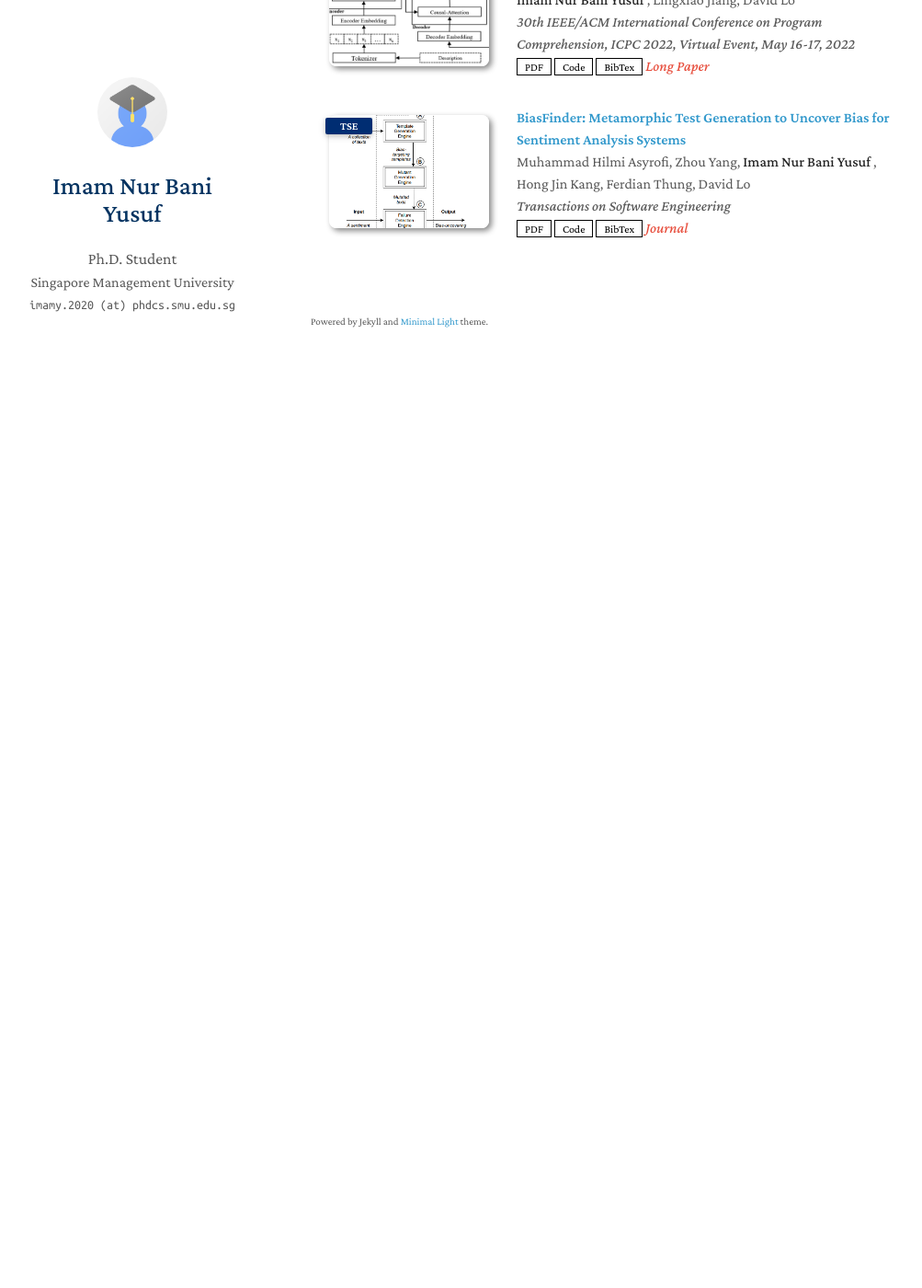
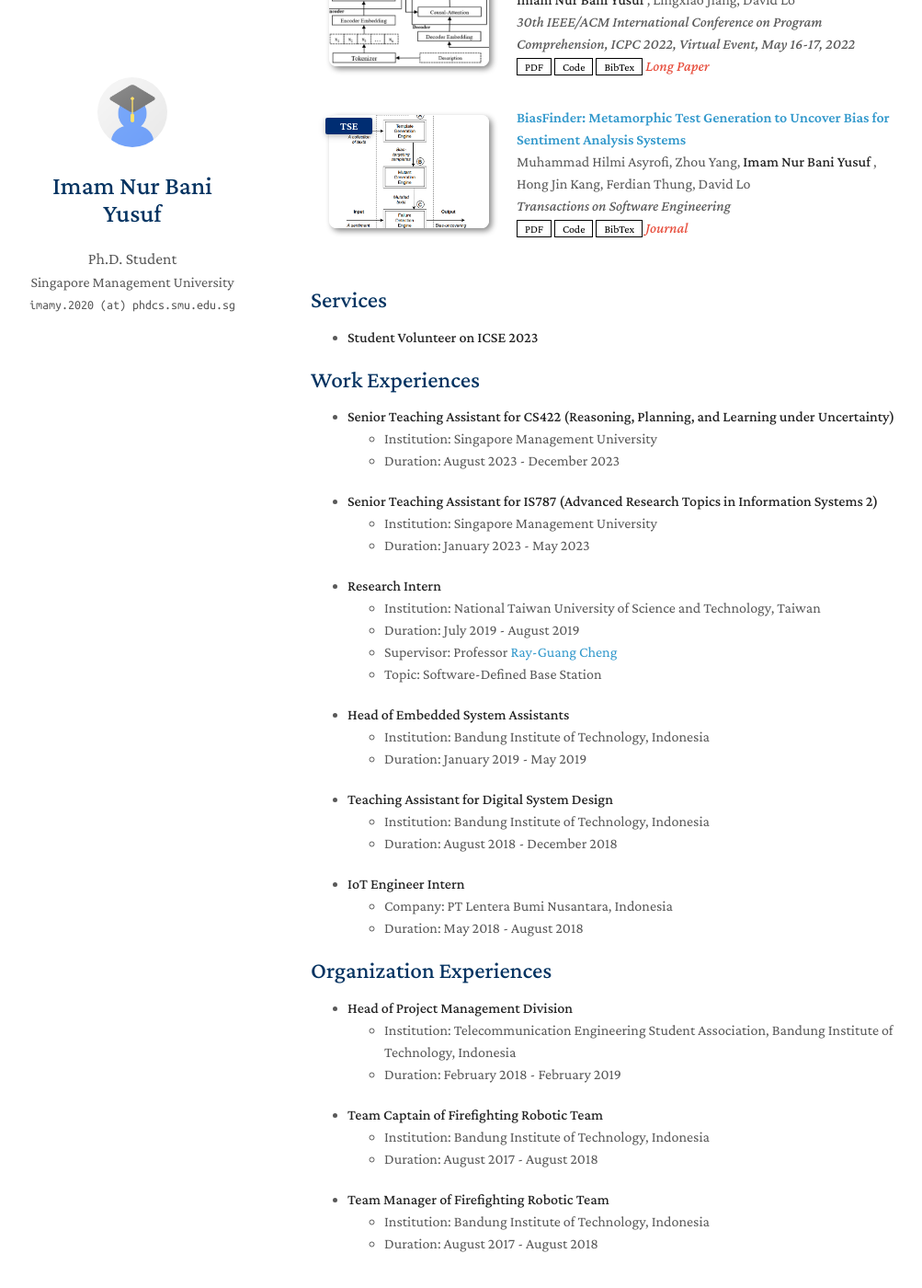
Before and after one commit to imamnurby/imamnurby.github.io, a Jekyll site: the page built from index.md, in a window 1280 px wide and 1400 px high, scrolled down 1600 px. Shown: the whole window at 92% size, without its empty margins (132-1135 px from the left). Built offline with Jekyll 4.4.1, drawn with Linux system fonts in a browser that asks for light colours; nearby versions of some CDN libraries; a style sheet for code colours, icons or effects is not loaded; our own code applies the rules of GitHub Pages for plain Markdown files; before the commit the page ends 2030 px from its top, so only the background shows below that.

Commit message:
add services, work experiences, and organization experiences

```diff
--- a/index.md
+++ b/index.md
@@ -16,4 +16,51 @@ I am a Ph.D. candidate at the School of Computer Science and Information Systems
 
 {% include_relative _includes/publications.md %}
 
+## Services
+* **Student Volunteer on ICSE 2023**
+
+## Work Experiences
+
+* **Senior Teaching Assistant for CS422 (Reasoning, Planning, and Learning under Uncertainty)**
+  * Institution: Singapore Management University
+  * Duration: August 2023 - December 2023
+
+* **Senior Teaching Assistant for IS787 (Advanced Research Topics in Information Systems 2)**
+  * Institution: Singapore Management University
+  * Duration: January 2023 - May 2023
+
+* **Research Intern**
+  * Institution: National Taiwan University of Science and Technology, Taiwan
+  * Duration: July 2019 - August 2019
+  * Supervisor: Professor [Ray-Guang Cheng](https://scholar.google.com/citations?user=Lg3GlmYAAAAJ&hl=zh-TW&inst=14102473421921925766)
+  * Topic: Software-Defined Base Station
+
+* **Head of Embedded System Assistants**
+  * Institution: Bandung Institute of Technology, Indonesia
+  * Duration: January 2019 - May 2019
+
+* **Teaching Assistant for Digital System Design**
+  * Institution: Bandung Institute of Technology, Indonesia
+  * Duration: August 2018 - December 2018
+
+* **IoT Engineer Intern**
+  * Company: PT Lentera Bumi Nusantara, Indonesia
+  * Duration: May 2018 - August 2018
+
+## Organization Experiences
+
+* **Head of Project Management Division**
+  * Institution: Telecommunication Engineering Student Association, Bandung Institute of Technology, Indonesia
+  * Duration: February 2018 - February 2019
+
+* **Team Captain of Firefighting Robotic Team**
+  * Institution: Bandung Institute of Technology, Indonesia
+  * Duration: August 2017 - August 2018
+
+* **Team Manager of Firefighting Robotic Team**
+  * Institution: Bandung Institute of Technology, Indonesia
+  * Duration: August 2017 - August 2018
+
+
+
 <!-- {% include_relative _includes/services.md %} -->
```
